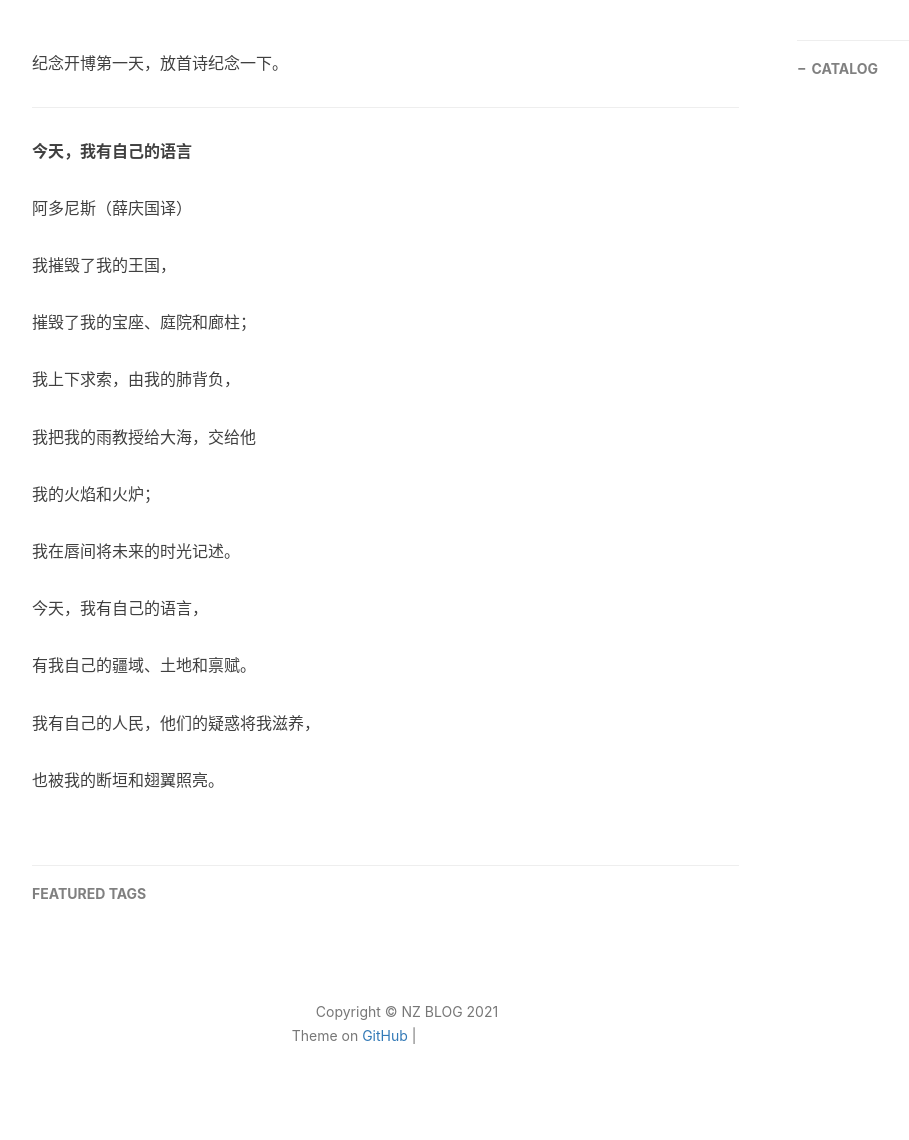
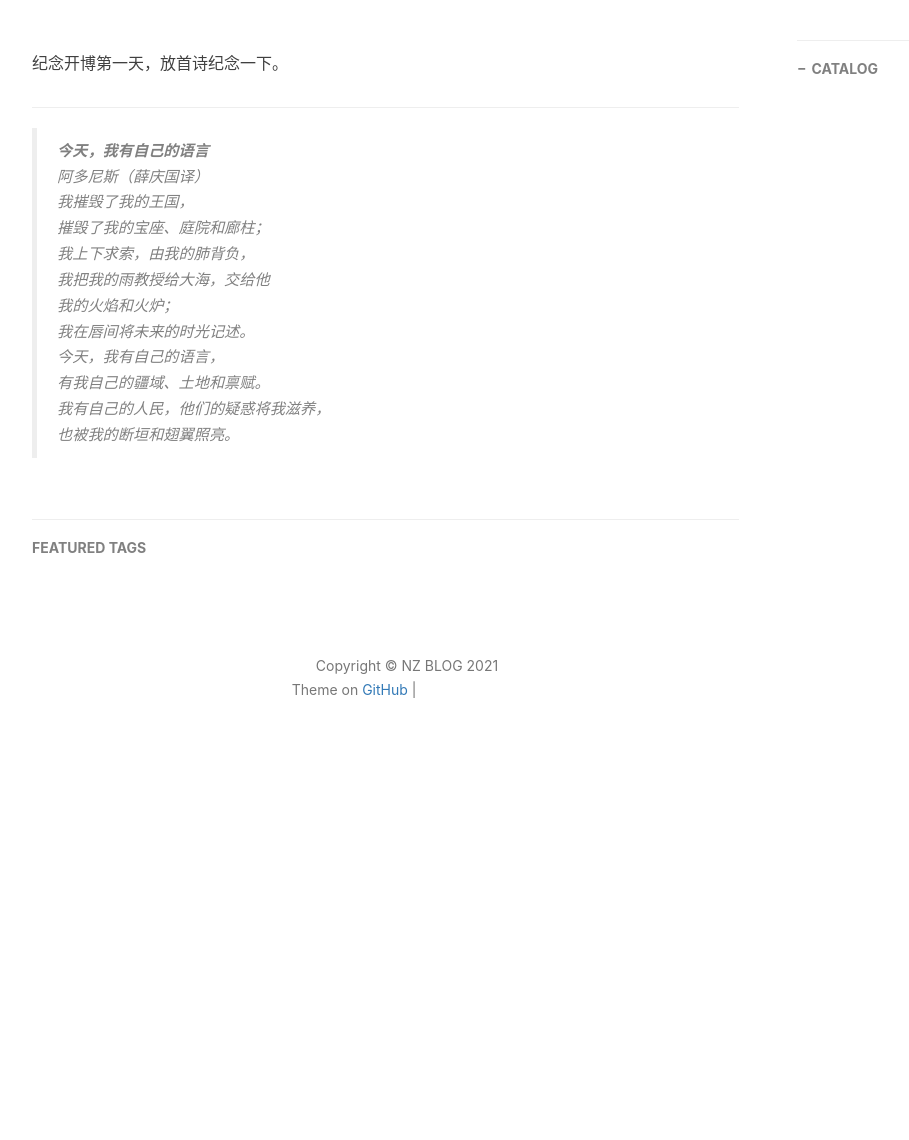
Before and after one commit to numzzz/numzzz.github.io, a Jekyll site: the page built from _posts/2021-12-28-今天我有自己的语言.md, in a window 1280 px wide. Shown: the part 457-1597 px from the top of the page, without its empty margins (233-1142 px from the left). Built offline with Jekyll 4.4.1, drawn with Linux system fonts in a browser that asks for light colours; nearby versions of some CDN libraries; comment, search, counter and statistics services are not loaded; after the commit the page ends 1251 px from its top, so only the background shows below that; grey boxes are pictures that could not be loaded.

```diff
--- a/_posts/2021-12-28-今天我有自己的语言.md
+++ b/_posts/2021-12-28-今天我有自己的语言.md
@@ -13,26 +13,26 @@ tags:
 
 ---
 
-**今天，我有自己的语言**
-
-阿多尼斯（薛庆国译）
-
-我摧毁了我的王国，
-
-摧毁了我的宝座、庭院和廊柱；
-
-我上下求索，由我的肺背负，
-
-我把我的雨教授给大海，交给他
-
-我的火焰和火炉；
-
-我在唇间将未来的时光记述。
-
-今天，我有自己的语言，
-
-有我自己的疆域、土地和禀赋。
-
-我有自己的人民，他们的疑惑将我滋养，
-
-也被我的断垣和翅翼照亮。
+> **今天，我有自己的语言**
+>
+> 阿多尼斯（薛庆国译）
+>
+> 我摧毁了我的王国，
+>
+> 摧毁了我的宝座、庭院和廊柱；
+>
+> 我上下求索，由我的肺背负，
+>
+> 我把我的雨教授给大海，交给他
+>
+> 我的火焰和火炉；
+>
+> 我在唇间将未来的时光记述。
+>
+> 今天，我有自己的语言，
+>
+> 有我自己的疆域、土地和禀赋。
+>
+> 我有自己的人民，他们的疑惑将我滋养，
+>
+> 也被我的断垣和翅翼照亮。
```
